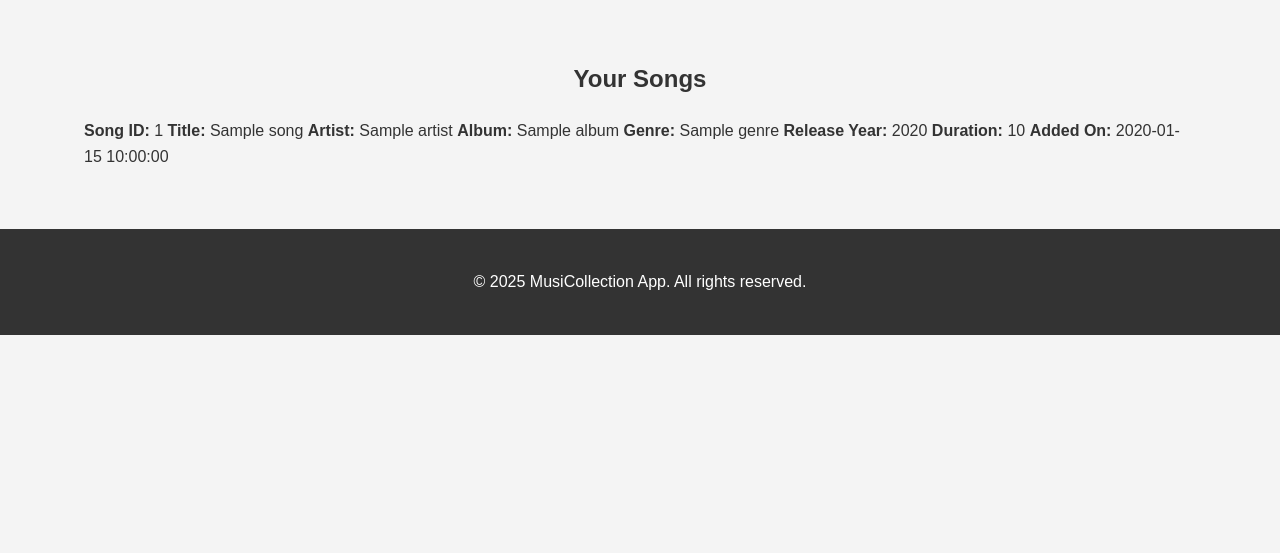
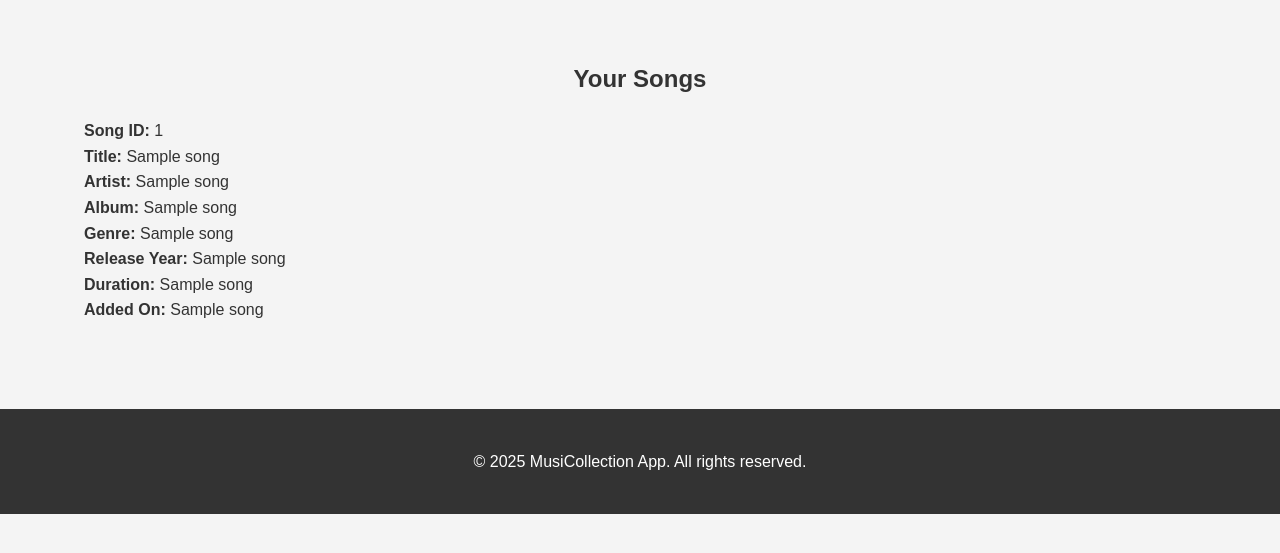
Before and after one commit to KesnelM/Music-Library-Project, a Flask app: template templates/lib.html in a window 1280 px wide. Shown: the part 167-720 px from the top of the page. Run offline with Flask 3, Linux system fonts and the light colour scheme; the template is opened without the code that fills it: most values are stand-ins (such as "Sample title", 1, 10 or a date in 2020).

Commit message:
Enhance song viewing functionality: add user ID check and handle empty song lists in the library view

```diff
--- a/app.py
+++ b/app.py
@@ -79,6 +79,7 @@
 @app.route('/lib')
 def view_songs():
     user_id = session.get('user_id')
+    print(user_id)
     if not user_id:
         return redirect(url_for('signup_page'))
 
@@ -88,8 +89,13 @@
         WHERE UserID = %s
         ORDER BY AddedOn DESC
     """
-    mycursor.execute(query, (user_id,))
+    createuser = user_id
+    mycursor.execute(query, (createuser,))
     songs = mycursor.fetchall()
+    print(songs)
+    if not songs:
+        print("No songs found for this user.")
+        return render_template('lib.html', songs=[])
 
     return render_template('lib.html', songs=songs)
 
--- a/templates/lib.html
+++ b/templates/lib.html
@@ -33,18 +33,20 @@
           <!-- Song list -->
           <div class="songs-list">
             <!-- One .song-item per song -->
-            {% for song in songs %}
+            {% if songs %} {% for song in songs %}
             <div class="song-item">
-              <span><strong>Song ID:</strong> {{ song.SongID }}</span>
-              <span><strong>Title:</strong> {{ song.Title }}</span>
-              <span><strong>Artist:</strong> {{ song.Artist }}</span>
-              <span><strong>Album:</strong> {{ song.Album }}</span>
-              <span><strong>Genre:</strong> {{ song.Genre }}</span>
-              <span><strong>Release Year:</strong> {{ song.ReleaseYear }}</span>
-              <span><strong>Duration:</strong> {{ song.Duration }}</span>
-              <span><strong>Added On:</strong> {{ song.AddedOn }}</span>
+              <span><strong>Song ID:</strong> {{ song[0] }}</span><br />
+              <span><strong>Title:</strong> {{ song[1] }}</span><br />
+              <span><strong>Artist:</strong> {{ song[2] }}</span><br />
+              <span><strong>Album:</strong> {{ song[3] }}</span><br />
+              <span><strong>Genre:</strong> {{ song[4] }}</span><br />
+              <span><strong>Release Year:</strong> {{ song[5] }}</span><br />
+              <span><strong>Duration:</strong> {{ song[6] }}</span><br />
+              <span><strong>Added On:</strong> {{ song[7] }}</span><br /><br />
             </div>
-            {% endfor %}
+            {% endfor %} {% else %}
+            <p>No songs found for this user.</p>
+            {% endif %}
             <!-- Repeat .song-item for each additional song -->
           </div>
         </div>
```
